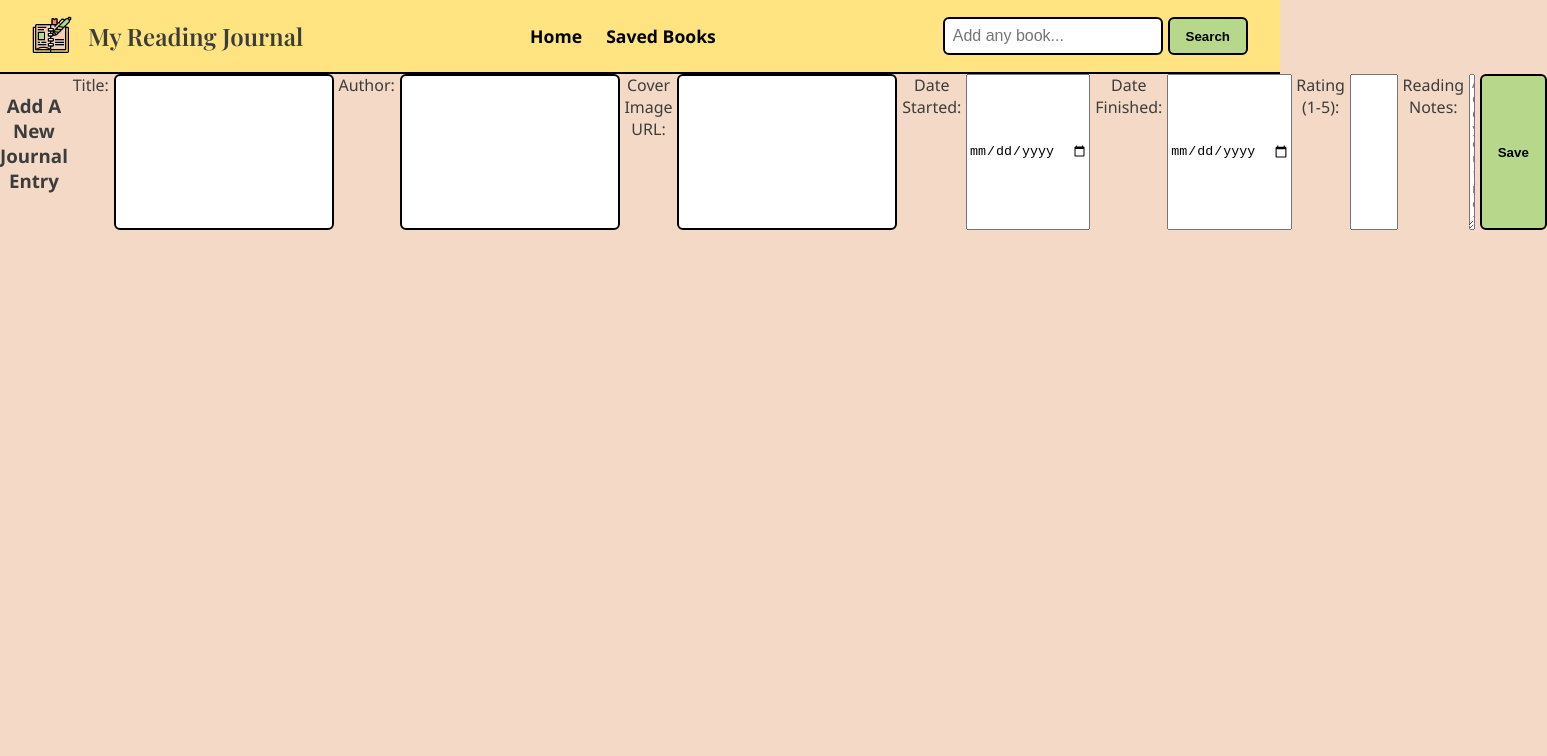
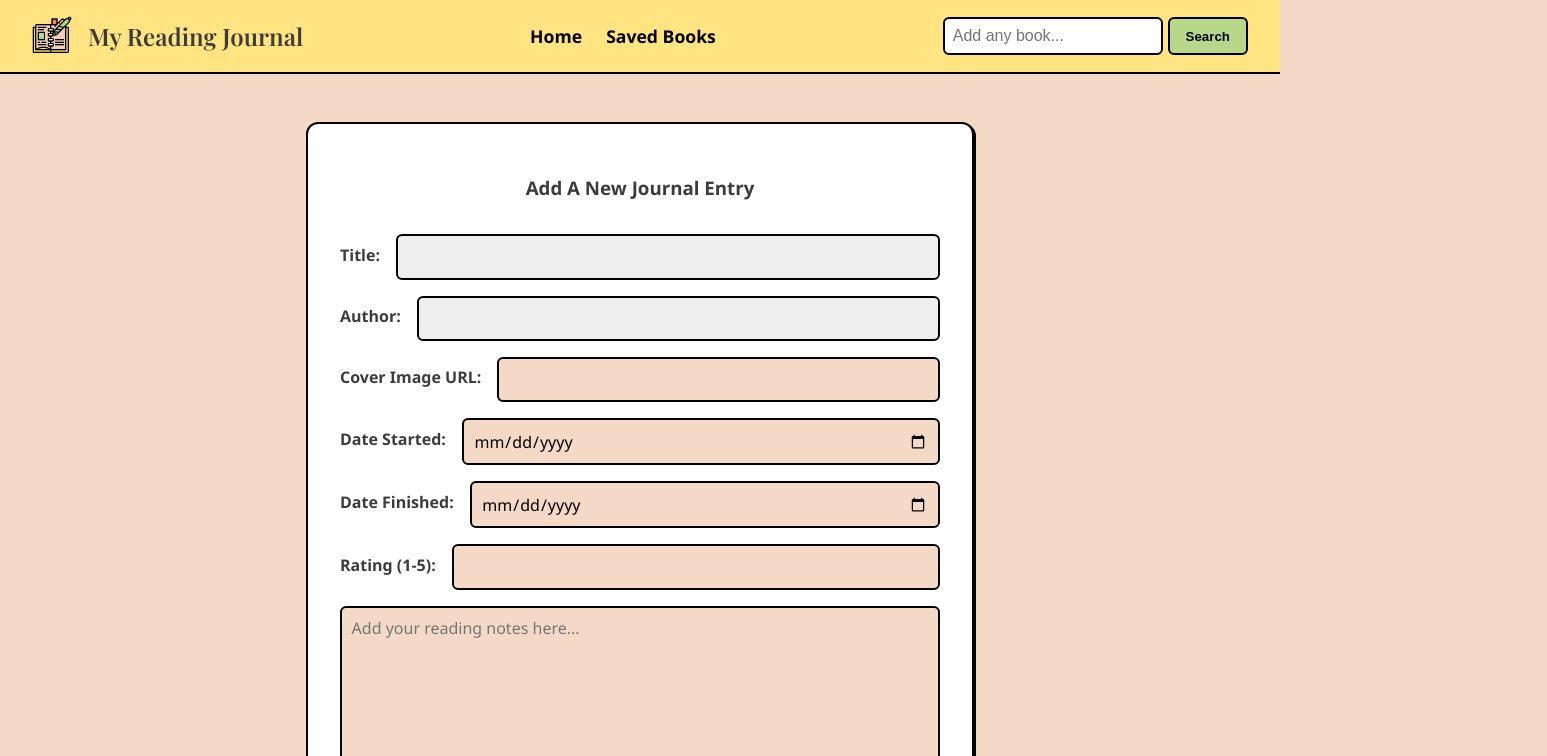
Before and after one commit to ekanarek/reading-journal, a React (Create React App) app: page /new in a window 1280 px wide. Shown: the top 756 px of the page, 1547 px wide, since content can reach past the window. Built offline with nearby package versions, Linux system fonts and the light colour scheme; data requests are answered from the project's data file.

Commit message:
Style journal entry form

```diff
--- a/db.json
+++ b/db.json
@@ -132,30 +132,6 @@
     }
   ],
   "saved": [
-    {
-      "id": "OL55900058M",
-      "title": "Crime and Punishment",
-      "author": "Fyodor Dostoevsky",
-      "image": "https://covers.openlibrary.org/b/olid/OL55900058M-M.jpg"
-    },
-    {
-      "id": "OL59380379M",
-      "title": "Hungerstone",
-      "author": "Kat Dunn",
-      "image": "https://covers.openlibrary.org/b/olid/OL59380379M-M.jpg"
-    },
-    {
-      "id": "OL51114957M",
-      "title": "Model Home",
-      "author": "Rivers Solomon",
-      "image": "https://covers.openlibrary.org/b/olid/OL51114957M-M.jpg"
-    },
-    {
-      "id": "OL26857468M",
-      "title": "Beijing Comrades",
-      "author": "Bei Tong",
-      "image": "https://covers.openlibrary.org/b/olid/OL26857468M-M.jpg"
-    },
     {
       "id": "OL25428218M",
       "title": "And the Mountains Echoed",
@@ -353,12 +329,6 @@
       "title": "The Lord of the Rings",
       "author": "J.R.R. Tolkien",
       "image": "https://covers.openlibrary.org/b/olid/OL51694024M-M.jpg"
-    },
-    {
-      "id": "OL26855753M",
-      "title": "Circe",
-      "author": "Madeline Miller",
-      "image": "https://covers.openlibrary.org/b/olid/OL26855753M-M.jpg"
     }
   ]
 }
--- a/src/pages/AddForm.js
+++ b/src/pages/AddForm.js
@@ -1,5 +1,6 @@
 import React, { useState } from "react";
 import { useOutletContext } from "react-router-dom";
+import "../styles/AddForm.css";
 
 const AddForm = () => {
   const { selectedBook, handleAddEntry } = useOutletContext();
@@ -25,31 +26,52 @@ const AddForm = () => {
   };
 
   return (
-    <div>
+    <div className="addFormContainer">
       <form onSubmit={handleSubmit}>
         <h3>Add A New Journal Entry</h3>
+        <div className="formRow">
           <label>Title: </label>
-        <input type="text" value={selectedBook.title} readOnly="readOnly" />
+          <input
+            type="text"
+            value={selectedBook.title}
+            readOnly="readOnly"
+            disabled
+          />
+        </div>
+        <div className="formRow">
           <label>Author: </label>
-        <input type="text" value={selectedBook.author} readOnly="readOnly" />
+          <input
+            type="text"
+            value={selectedBook.author}
+            readOnly="readOnly"
+            disabled
+          />
+        </div>
+        <div className="formRow">
           <label>Cover Image URL: </label>
           <input
             type="text"
             value={image}
             onChange={(e) => setImage(e.target.value)}
           />
+        </div>
+        <div className="formRow">
           <label>Date Started: </label>
           <input
             type="date"
             value={startDate}
             onChange={(e) => setStartDate(e.target.value)}
           />
+        </div>
+        <div className="formRow">
           <label>Date Finished: </label>
           <input
             type="date"
             value={finishedDate}
             onChange={(e) => setFinishedDate(e.target.value)}
           />
+        </div>
+        <div className="formRow">
           <label>Rating (1-5): </label>
           <input
             type="number"
@@ -58,14 +80,16 @@ const AddForm = () => {
             value={rating}
             onChange={(e) => setRating(e.target.value)}
           />
-        <label>Reading Notes: </label>
+        </div>
+        <div className="formRow column">
           <textarea
-          placeholder="Add your notes here..."
+            placeholder="Add your reading notes here..."
             rows="10"
             cols="50"
             value={notes}
             onChange={(e) => setNotes(e.target.value)}
           />
+        </div>
         <button type="submit">Save</button>
       </form>
     </div>
--- /dev/null
+++ b/src/styles/AddForm.css
@@ -0,0 +1,70 @@
+.addFormContainer {
+  max-width: 600px;
+  margin: 3rem auto;
+  padding: 2rem;
+  background-color: white;
+  border: 2px solid black;
+  border-radius: 12px;
+  box-shadow: 2px 2px black;
+}
+
+.addFormContainer form {
+  display: flex;
+  flex-direction: column;
+  gap: 1rem;
+}
+
+.addFormContainer label {
+  font-weight: bold;
+  margin-bottom: 0.3rem;
+}
+
+.addFormContainer input[type="text"],
+.addFormContainer input[type="date"],
+.addFormContainer input[type="number"],
+.addFormContainer textarea {
+  padding: 0.6rem;
+  border: 2px solid black;
+  border-radius: 6px;
+  font-size: 1rem;
+  font-family: var(--font-main);
+  background-color: var(--peach);
+}
+
+.addFormContainer input[readOnly] {
+  background-color: #eee;
+  color: #555;
+}
+
+.addFormContainer textarea {
+  width: 100%;
+  max-width: 100%;
+  box-sizing: border-box;
+  resize: vertical;
+  font-family: var(--font-main);
+}
+
+.addFormContainer button[type="submit"] {
+  padding: 0.7rem;
+  font-size: 1rem;
+}
+
+.formRow {
+  display: flex;
+  align-items: center;
+  gap: 1rem;
+}
+
+.formRow input[type="text"],
+.formRow input[type="date"],
+.formRow input[type="number"],
+.formRow textarea {
+  flex-grow: 1;
+  max-width: 100%;
+}
+
+.formRow.column {
+  flex-direction: column;
+  align-items: flex-start;
+  width: 100%;
+}
```
Lines whose indentation alone changed are shown as unchanged.
